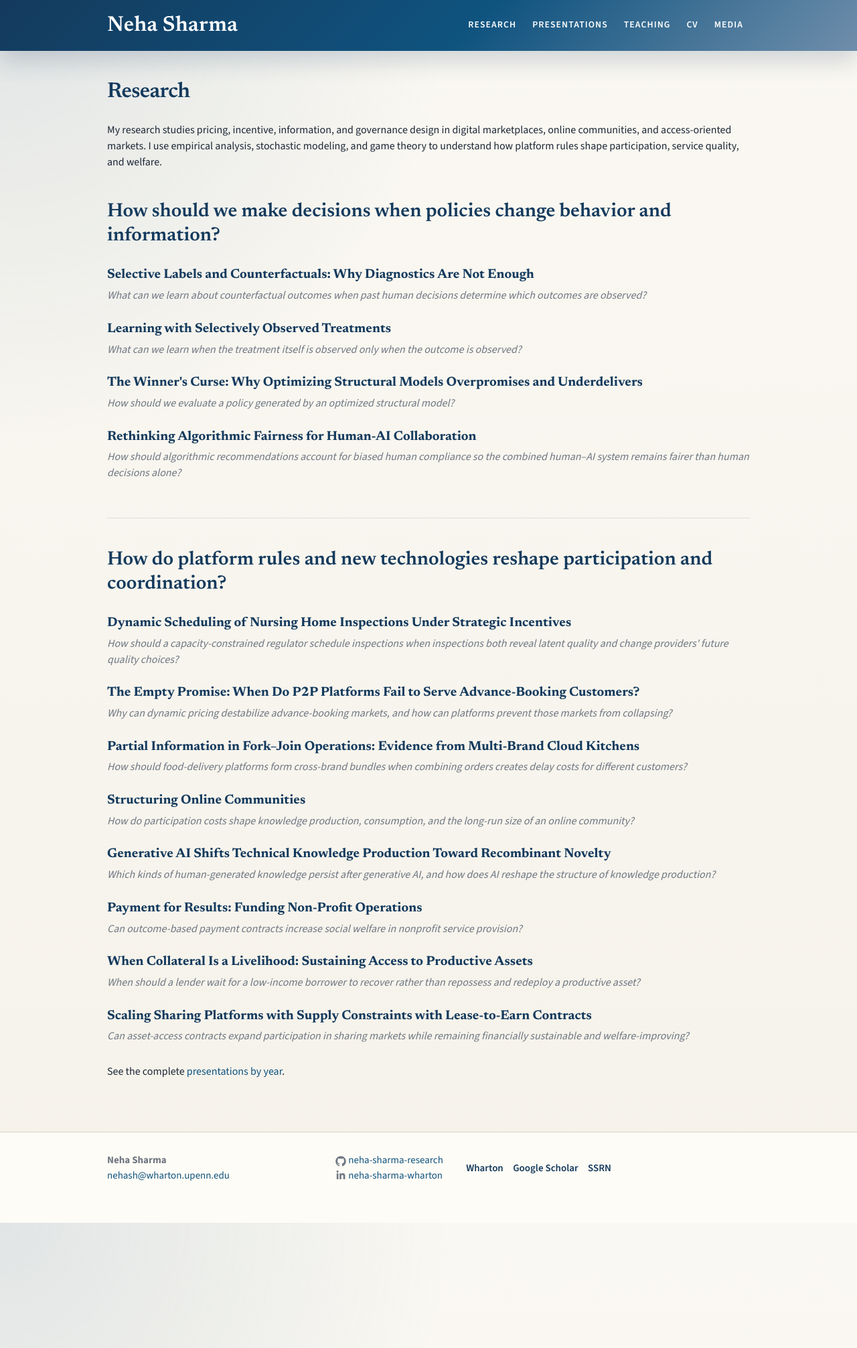
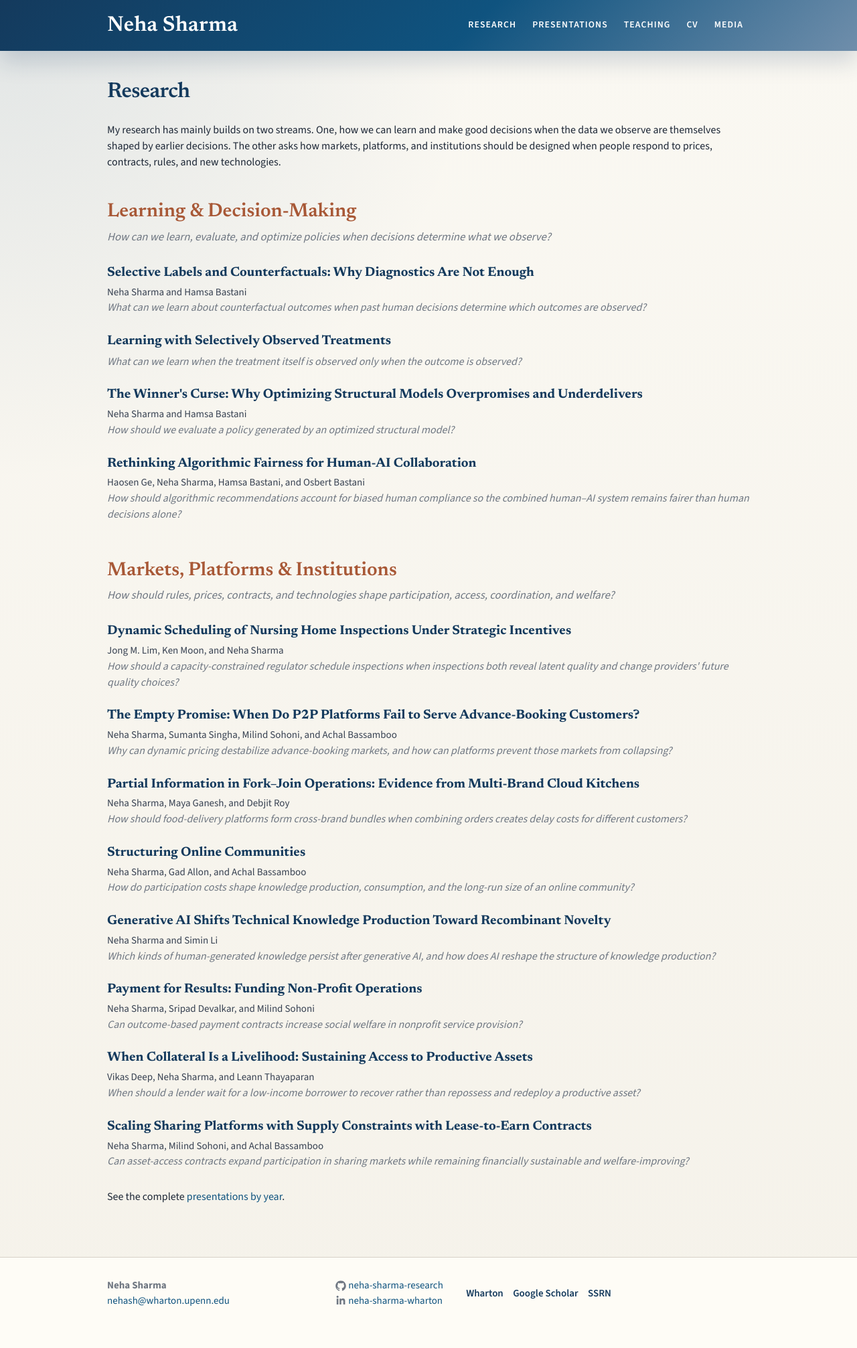
Before and after one commit to neha-sharma-research/neha-sharma-research.github.io, a Jekyll site: the page built from research.md, in a window 1280 px wide. Shown: the whole page at 67% size. Built offline with Jekyll 4.4.1, drawn with Linux system fonts in a browser that asks for light colours.

Commit message:
Refine research streams and restore coauthors

```diff
--- a/_sass/_layout.scss
+++ b/_sass/_layout.scss
@@ -505,17 +505,23 @@ ul.listing li.listing-item a {
 }
 
 .research-bucket + .research-bucket {
-    border-top: 1px solid rgba(20, 58, 93, 0.12);
     margin-top: 3.4rem;
-    padding-top: 2.8rem;
 }
 
 .research-bucket > h2 {
-    color: $blue-color-dark;
+    color: $accent-color;
     font-family: $heading-font-family;
     font-size: 1.8rem;
     line-height: 1.25;
-    margin-bottom: 1.7rem;
+    margin-bottom: 0.35rem;
+}
+
+.research-bucket-question {
+    color: $grey-color;
+    font-size: 1.05rem;
+    font-style: italic;
+    line-height: 1.5;
+    margin-bottom: 1.8rem;
 }
 
 .research-bucket .research-list li {
@@ -531,6 +537,13 @@ ul.listing li.listing-item a {
     font-size: 1.22rem;
     line-height: 1.35;
     margin-bottom: 0.28rem;
+}
+
+.research-authors {
+    color: $grey-color-dark;
+    font-size: 0.94rem;
+    line-height: 1.45;
+    margin-bottom: 0.24rem;
 }
 
 .research-question {
@@ -640,7 +653,6 @@ ul.listing li.listing-item a {
 
     .research-bucket + .research-bucket {
         margin-top: 2.7rem;
-        padding-top: 2.2rem;
     }
 
     .research-bucket > h2 {
--- a/research.md
+++ b/research.md
@@ -4,13 +4,15 @@ permalink: /research/
 title: Research
 ---
 
-My research studies pricing, incentive, information, and governance design in digital marketplaces, online communities, and access-oriented markets. I use empirical analysis, stochastic modeling, and game theory to understand how platform rules shape participation, service quality, and welfare.
+My research has mainly builds on two streams. One, how we can learn and make good decisions when the data we observe are themselves shaped by earlier decisions. The other asks how markets, platforms, and institutions should be designed when people respond to prices, contracts, rules, and new technologies.
 
-<section class="research-bucket" aria-labelledby="policy-decisions-heading">
-  <h2 id="policy-decisions-heading">How should we make decisions when policies change behavior and information?</h2>
+<section class="research-bucket" aria-labelledby="learning-decisions-heading">
+  <h2 id="learning-decisions-heading">Learning &amp; Decision-Making</h2>
+  <p class="research-bucket-question">How can we learn, evaluate, and optimize policies when decisions determine what we observe?</p>
   <ul class="research-list">
     <li>
       <h3>Selective Labels and Counterfactuals: Why Diagnostics Are Not Enough</h3>
+      <p class="research-authors">Neha Sharma and Hamsa Bastani</p>
       <p class="research-question">What can we learn about counterfactual outcomes when past human decisions determine which outcomes are observed?</p>
     </li>
     <li>
@@ -19,48 +21,59 @@ My research studies pricing, incentive, information, and governance design in di
     </li>
     <li>
       <h3>The Winner's Curse: Why Optimizing Structural Models Overpromises and Underdelivers</h3>
+      <p class="research-authors">Neha Sharma and Hamsa Bastani</p>
       <p class="research-question">How should we evaluate a policy generated by an optimized structural model?</p>
     </li>
     <li>
       <h3><a class="paper-title-link" href="{{ site.baseurl }}/research/rethinking-algorithmic-fairness/">Rethinking Algorithmic Fairness for Human-AI Collaboration</a></h3>
+      <p class="research-authors">Haosen Ge, Neha Sharma, Hamsa Bastani, and Osbert Bastani</p>
       <p class="research-question">How should algorithmic recommendations account for biased human compliance so the combined human&ndash;AI system remains fairer than human decisions alone?</p>
     </li>
   </ul>
 </section>
 
-<section class="research-bucket" aria-labelledby="platform-rules-heading">
-  <h2 id="platform-rules-heading">How do platform rules and new technologies reshape participation and coordination?</h2>
+<section class="research-bucket" aria-labelledby="markets-platforms-heading">
+  <h2 id="markets-platforms-heading">Markets, Platforms &amp; Institutions</h2>
+  <p class="research-bucket-question">How should rules, prices, contracts, and technologies shape participation, access, coordination, and welfare?</p>
   <ul class="research-list">
     <li>
       <h3>Dynamic Scheduling of Nursing Home Inspections Under Strategic Incentives</h3>
+      <p class="research-authors">Jong M. Lim, Ken Moon, and Neha Sharma</p>
       <p class="research-question">How should a capacity-constrained regulator schedule inspections when inspections both reveal latent quality and change providers' future quality choices?</p>
     </li>
     <li>
       <h3><a class="paper-title-link" href="{{ site.baseurl }}/research/the-empty-promise/">The Empty Promise: When Do P2P Platforms Fail to Serve Advance-Booking Customers?</a></h3>
+      <p class="research-authors">Neha Sharma, Sumanta Singha, Milind Sohoni, and Achal Bassamboo</p>
       <p class="research-question">Why can dynamic pricing destabilize advance-booking markets, and how can platforms prevent those markets from collapsing?</p>
     </li>
     <li>
       <h3><a class="paper-title-link" href="{{ site.baseurl }}/research/partial-information-cloud-kitchens/">Partial Information in Fork&ndash;Join Operations: Evidence from Multi-Brand Cloud Kitchens</a></h3>
+      <p class="research-authors">Neha Sharma, Maya Ganesh, and Debjit Roy</p>
       <p class="research-question">How should food-delivery platforms form cross-brand bundles when combining orders creates delay costs for different customers?</p>
     </li>
     <li>
       <h3><a class="paper-title-link" href="{{ site.baseurl }}/research/structuring-online-communities/">Structuring Online Communities</a></h3>
+      <p class="research-authors">Neha Sharma, Gad Allon, and Achal Bassamboo</p>
       <p class="research-question">How do participation costs shape knowledge production, consumption, and the long-run size of an online community?</p>
     </li>
     <li>
       <h3><a class="paper-title-link" href="{{ site.baseurl }}/research/what-remains-after-llms/">Generative AI Shifts Technical Knowledge Production Toward Recombinant Novelty</a></h3>
+      <p class="research-authors">Neha Sharma and Simin Li</p>
       <p class="research-question">Which kinds of human-generated knowledge persist after generative AI, and how does AI reshape the structure of knowledge production?</p>
     </li>
     <li>
       <h3><a class="paper-title-link" href="{{ site.baseurl }}/research/payment-for-results/">Payment for Results: Funding Non-Profit Operations</a></h3>
+      <p class="research-authors">Neha Sharma, Sripad Devalkar, and Milind Sohoni</p>
       <p class="research-question">Can outcome-based payment contracts increase social welfare in nonprofit service provision?</p>
     </li>
     <li>
       <h3><a class="paper-title-link" href="{{ site.baseurl }}/research/when-collateral-is-a-livelihood/">When Collateral Is a Livelihood: Sustaining Access to Productive Assets</a></h3>
+      <p class="research-authors">Vikas Deep, Neha Sharma, and Leann Thayaparan</p>
       <p class="research-question">When should a lender wait for a low-income borrower to recover rather than repossess and redeploy a productive asset?</p>
     </li>
     <li>
       <h3><a class="paper-title-link" href="{{ site.baseurl }}/research/scaling-sharing-platforms/">Scaling Sharing Platforms with Supply Constraints with Lease-to-Earn Contracts</a></h3>
+      <p class="research-authors">Neha Sharma, Milind Sohoni, and Achal Bassamboo</p>
       <p class="research-question">Can asset-access contracts expand participation in sharing markets while remaining financially sustainable and welfare-improving?</p>
     </li>
   </ul>
```
